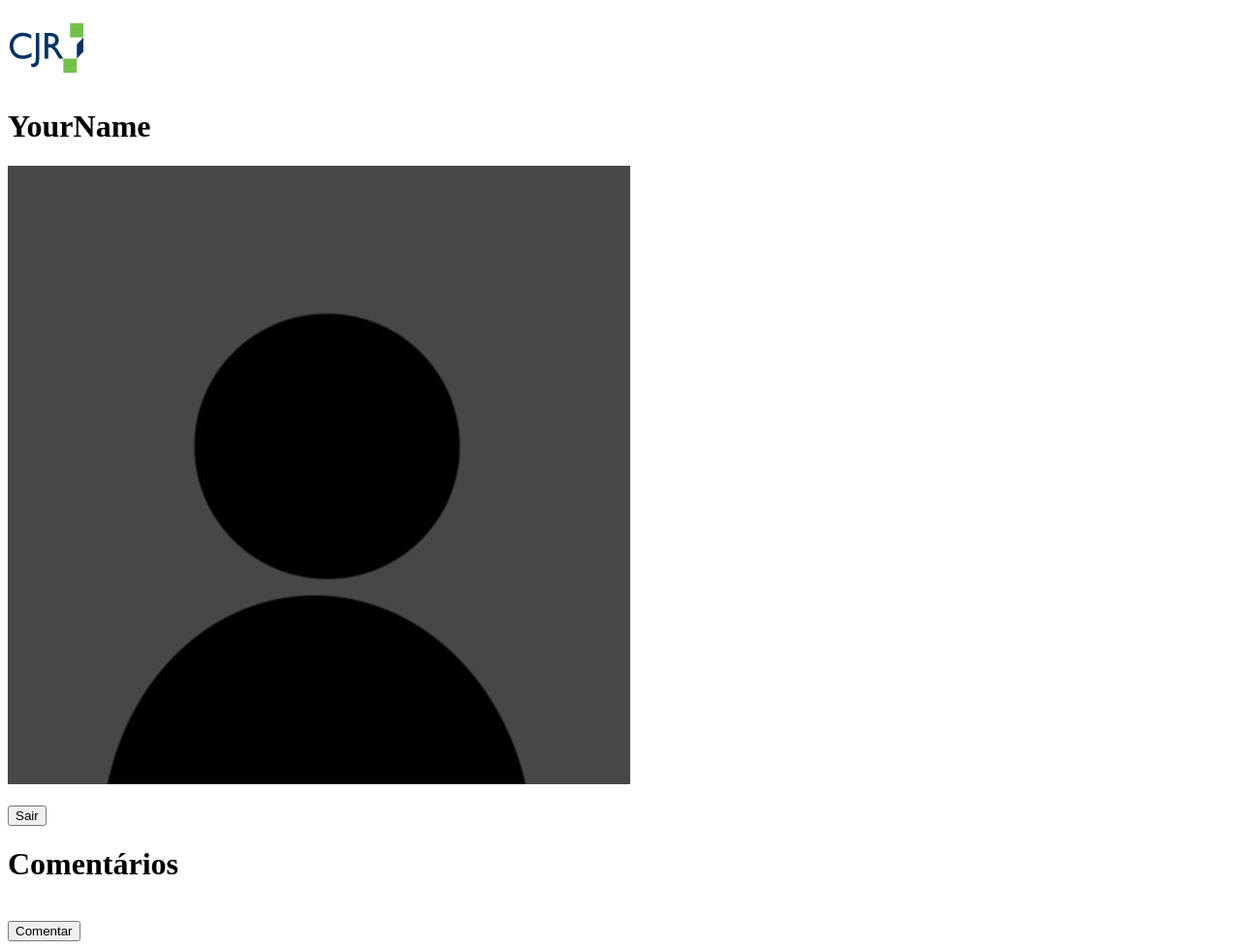
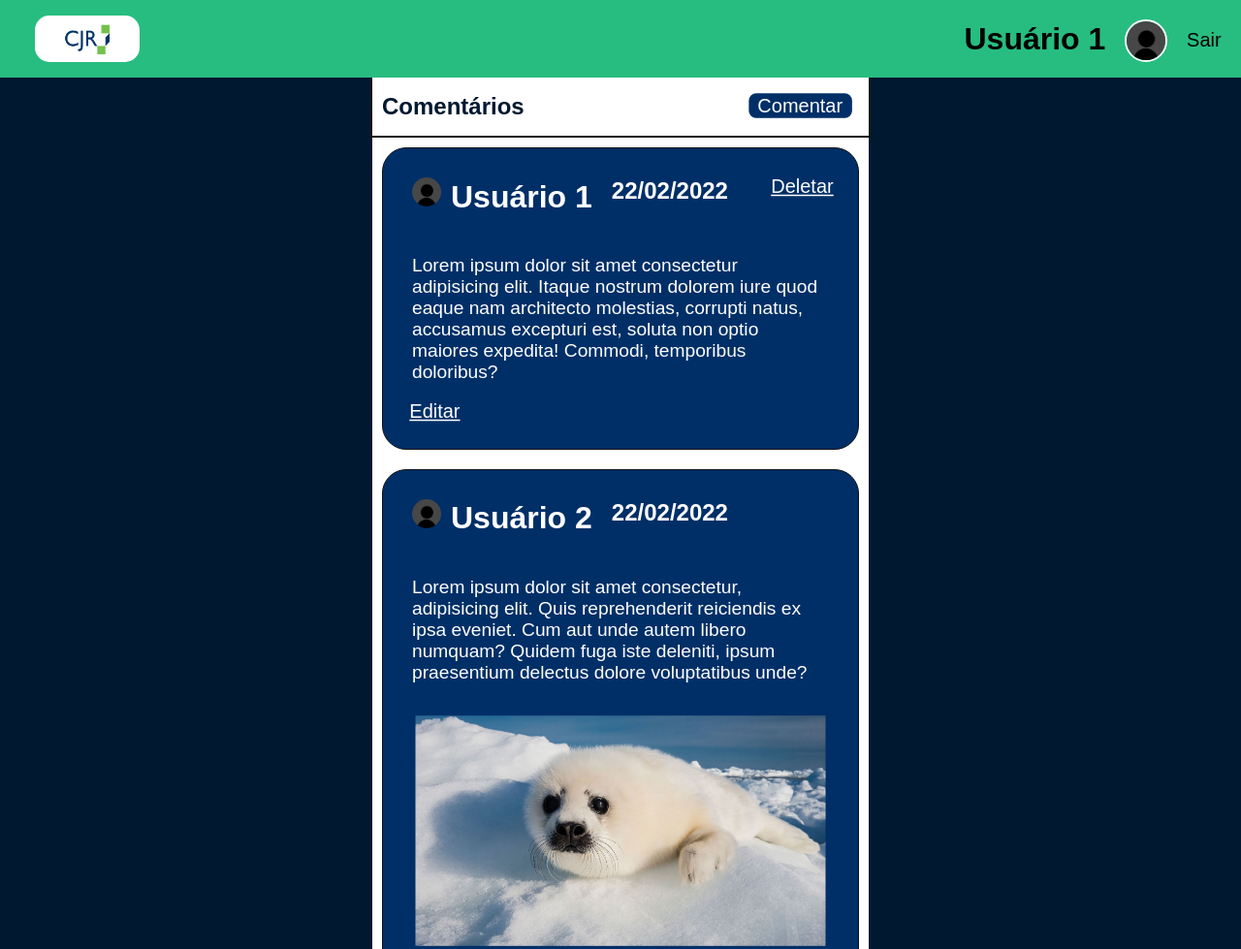
Before and after one commit to RafaelJBOne/grupo9_ProjTreinee_CJR, a plain HTML site: page TelasDeComentário/TelaComentarioLogada.html in a window 1280 px wide. Shown: the top 979 px of the page at 97% size. Drawn offline with Linux system fonts and the light colour scheme.

Commit message:
html + CSS das telas de comentário

```diff
--- a/TelasDeComentário/TelaComentarioLogada.html
+++ b/TelasDeComentário/TelaComentarioLogada.html
@@ -1,45 +1,64 @@
 <!DOCTYPE html>
-<html lang="en">
+<html lang="pt-br">
 <head>
     <meta charset="UTF-8">
     <meta name="viewport" content="width=device-width, initial-scale=1.0">
-    <title>telaComentarioLogada</title>
+    <title>TelaComentarioLogada</title>
+    <link rel="stylesheet" href="style2.css">
 </head>
 <body>
+    <header id="navbar">
         <div id="logo-cjr">
             <img src="logoCjr (2).png" alt="logo da cjr">
         </div>
-    <div id="Nome-do-usuário">
-        <h1>YourName</h1>
+        <div id="Right">
+            <h1>Usuário 1</h1>
+            <img src="pfp.jpg" id="pfp1">
+            <input type="submit" id="Sair" value="Sair">
         </div>
-    <div id="Foto-do-usuário">
-        <img src="pfp.jpg" alt="pfp do usuário">
-    </div>
-    <div id="Botão-de-sair">
-        <br><input type="submit" name="Sair" value="Sair">
-    </div>
+    </header>
+    <div id="Coluna-de-comentários">
         <div id="Comentários">
             <h1>Comentários</h1>
+            <div id="Comentar">
+                <input type="submit" id="Comment" value="Comentar">
             </div>
-    <div id="Botão-de-comentar">
-        <br><input type="submit" name="Comentar" value="Comentar">
         </div>
         <div id="Comentário-1">
+            <div id="TopComment">
+                <div id="UsernDate">
+                    <img src="pfp.jpg" id="pfp">
                     <h1>Usuário 1</h1>
                     <h2>22/02/2022</h2>
+                </div>
+                <div id="delete">
+                    <input type="submit" id="Delete" value="Deletar">
+                </div>
+            </div>
             <p>Lorem ipsum dolor sit amet consectetur adipisicing elit. Itaque nostrum dolorem iure quod eaque nam architecto molestias, corrupti natus, accusamus excepturi est, soluta non optio maiores expedita! Commodi, temporibus doloribus?</p>
+            <div id="Edit">
+                <input type="submit" id="Editar" value="Editar">
+            </div>
         </div>
         <div id="Comentário-2">
-        <h1>Usuário 2</h1>
+            <div id="UsernDate">
+                <img src="pfp.jpg" id="pfp">
+                <h1>Usuário 2 </h1>
                 <h2>22/02/2022</h2>
+            </div>
             <p>Lorem ipsum dolor sit amet consectetur, adipisicing elit. Quis reprehenderit reiciendis ex ipsa eveniet. Cum aut unde autem libero numquam? Quidem fuga iste deleniti, ipsum praesentium delectus dolore voluptatibus unde?</p>
-        <img src="Imagem comentario.png" alt="imagem do comentário">
+            <img id="foca" src="pup_seal.jpg" alt="imagem do comentário">
         </div>
         <div id="Comentário-3">
-        <h1>Usuário 1</h1>
+            <div id="UsernDate">
+                <img src="pfp.jpg" id="pfp">
+                <h1>Usuário 3</h1>
                 <h2>22/02/2022</h2>
+            </div>
             <p>Lorem ipsum dolor sit amet consectetur adipisicing elit. Reprehenderit sunt, mollitia a cum ea esse maxime veritatis quisquam amet nam magni, accusantium est quam quaerat. Eveniet ea eligendi aspernatur similique.</p>
         </div>
+    </div>
+
 
 </body>
 </html>
--- /dev/null
+++ b/TelasDeComentário/style1.css
@@ -0,0 +1,171 @@
+body {
+  background-color: #001830;
+  margin: 0;
+}
+
+#navbar {
+    background-color: #27BD80;
+    display: flex;
+    justify-content: space-between;
+    align-items: center;
+    width: 100%;
+}
+
+#botões {
+    display: flex;
+    justify-content: space-between;
+    padding-right: 20px;
+    margin-right: 10px;
+    padding-bottom: 10px;
+}
+
+#botão-de-criar-conta input {
+    background-color: transparent;
+    color: #001830;
+    border: transparent;
+    margin-right: 35px;
+    scale: 1.2;
+    font-weight: bold;
+    padding-top: 10px;
+    margin-bottom: 10px;
+  }
+
+  #botão-de-criar-conta input:hover {
+    transition: 0.25s;
+    transform: scale(1.25);
+  }
+
+#logo-cjr {
+    padding-left: 50px;
+    scale: 0.6;
+    background-color: white;
+    padding-right: 50px;
+    border-radius: 25px;
+    height: 80px;
+}
+
+#botão-de-entrar input {
+    background-color: #001830;
+    color: white;
+    scale: 1.5;
+    margin-right: 20px ;
+    height: 30px;
+    width: 50px;
+    border-radius: 25px;
+    border: transparent;
+}
+
+#botão-de-entrar input:hover {
+  transition: 0.25s;
+  transform: scale(1.25);
+}
+
+#Coluna-de-comentários {
+  display: flex;
+  flex-direction: column;
+  align-items: center;
+  justify-content: center;
+  margin: 0 auto;
+  background-color: white;
+  width: 40%;
+}
+
+#Comentários {
+  text-align: left;
+  border: 2px solid #121212;
+  border-top: transparent;
+  color:#001830;
+  font-size: 12px;
+  font-family: sans-serif;
+  width: 100%;
+}
+
+#Comentários h1 {
+  margin-left: 10px;
+}
+
+/*#Comentário-1,
+#Comentário-2,
+#Comentário-3 {
+  border: 2px solid #121212;
+  padding: 10px;
+  background-color: white;
+  font-family: sans-serif;
+}
+
+#Comentário-2 img {
+  max-width: 100%;
+  height: auto;
+}
+
+#UsernDate {
+  display: flex;
+  flex-direction: row;
+}
+
+#UsernDate h1 {
+  margin-right: 10px;
+}
+
+#UsernDate h2 {
+  margin-bottom: 10px;
+}
+
+*/
+
+#Comentário-1 h1, #Comentário-2 h1, #Comentário-3 h1{
+  margin-left: 10px;
+  font-family: sans-serif;
+}
+
+#Comentário-1 h2, #Comentário-2 h2, #Comentário-3 h2 {
+  margin-left: 20px;
+  font-family: sans-serif;
+}
+
+#UsernDate {
+  display: flex;
+  flex-direction: row;
+}
+
+#UsernDate img {
+  max-width: 30px;
+  max-height: 30px;
+  margin-left: 20px;
+  margin-top: 20px;
+  border-radius: 30px;
+}
+
+#Comentário-1 p, #Comentário-2 p, #Comentário-3 p {
+  margin: 20px;
+  font-family: sans-serif;
+  font-size: larger;
+}
+
+#Comentário-1, #Comentário-2, #Comentário-3 {
+  border: 1px solid #121212;
+}
+
+#foca {
+  align-self: center;
+  max-width: 100%;
+  width: 100%;
+  height: auto;
+  scale: 0.9;
+}
+
+#Comentário-1,
+#Comentário-2,
+#Comentário-3 {
+  border: 1px solid #121212;
+  padding: 10px;
+  background-color: #002F67;
+  color: white;
+  margin: 10px;
+  border-radius: 25px;
+
+}
+
+#pfp {
+  border: 2px white solid;
+}
--- /dev/null
+++ b/TelasDeComentário/style2.css
@@ -0,0 +1,256 @@
+body {
+    background-color: #001830;
+    margin: 0;
+  }
+
+  #navbar {
+      background-color: #27BD80;
+      display: flex;
+      justify-content: space-between;
+      align-items: center;
+      width: 100%;
+      max-height: 80px;
+  }
+
+  #botões {
+      display: flex;
+      justify-content: space-between;
+      padding-right: 20px;
+      margin-right: 10px;
+      padding-bottom: 10px;
+  }
+
+  #botão-de-criar-conta input {
+      background-color: transparent;
+      color: #001830;
+      border: transparent;
+      margin-right: 35px;
+      scale: 1.2;
+      font-weight: bold;
+      padding-top: 10px;
+      margin-bottom: 10px;
+    }
+
+    #botão-de-criar-conta input:hover {
+      transition: 0.25s;
+      transform: scale(1.25);
+    }
+
+  #logo-cjr {
+      padding-left: 50px;
+      scale: 0.6;
+      background-color: white;
+      padding-right: 50px;
+      border-radius: 25px;
+      height: 80px;
+  }
+
+  #botão-de-entrar input {
+      background-color: #001830;
+      color: white;
+      scale: 1.5;
+      margin-right: 20px ;
+      height: 30px;
+      width: 50px;
+      border-radius: 25px;
+      border: transparent;
+  }
+
+  #botão-de-entrar input:hover {
+    transition: 0.25s;
+    transform: scale(1.25);
+  }
+
+  #Coluna-de-comentários {
+    display: flex;
+    flex-direction: column;
+    align-items: center;
+    justify-content: center;
+    margin: 0 auto;
+    background-color: white;
+    width: 40%;
+  }
+
+  #Comentários {
+    text-align: left;
+    border: 2px solid #121212;
+    border-top: transparent;
+    color:#001830;
+    font-size: 12px;
+    font-family: sans-serif;
+    width: 100%;
+    display: flex;
+    justify-content: space-between;
+
+  }
+
+  #Comentar {
+    margin-right: 35px ;
+    margin-top: 25px;
+    scale: 1.5;
+  }
+
+  #Comment {
+    background-color: #002F67;
+    color: white;
+    border-radius: 5px;
+    border: none;
+  }
+
+  #Comment input:hover {
+    transition: 0.25s;
+    transform: scale(1.25);
+  }
+
+  #Comentários h1 {
+    margin-left: 10px;
+  }
+
+  /*#Comentário-1,
+  #Comentário-2,
+  #Comentário-3 {
+    border: 2px solid #121212;
+    padding: 10px;
+    background-color: white;
+    font-family: sans-serif;
+  }
+
+  #Comentário-2 img {
+    max-width: 100%;
+    height: auto;
+  }
+
+  #UsernDate {
+    display: flex;
+    flex-direction: row;
+  }
+
+  #UsernDate h1 {
+    margin-right: 10px;
+  }
+
+  #UsernDate h2 {
+    margin-bottom: 10px;
+  }
+
+  */
+
+  #Comentário-1 h1, #Comentário-2 h1, #Comentário-3 h1{
+    margin-left: 10px;
+    font-family: sans-serif;
+  }
+
+  #Comentário-1 h2, #Comentário-2 h2, #Comentário-3 h2 {
+    margin-left: 20px;
+    font-family: sans-serif;
+  }
+
+  #UsernDate {
+    display: flex;
+    flex-direction: row;
+  }
+
+  #UsernDate img {
+    max-width: 30px;
+    max-height: 30px;
+    margin-left: 20px;
+    margin-top: 20px;
+    border-radius: 30px;
+  }
+
+  #Comentário-1 p, #Comentário-2 p, #Comentário-3 p {
+    margin: 20px;
+    font-family: sans-serif;
+    font-size: larger;
+  }
+
+  #Comentário-1, #Comentário-2, #Comentário-3 {
+    border: 1px solid #121212;
+  }
+
+  #foca {
+    align-self: center;
+    max-width: 100%;
+    width: 100%;
+    height: auto;
+    scale: 0.9;
+  }
+
+  #Comentário-1,
+  #Comentário-2,
+  #Comentário-3 {
+    border: 1px solid #121212;
+    padding: 10px;
+    background-color: #002F67;
+    color: white;
+    margin: 10px;
+    border-radius: 25px;
+
+  }
+
+
+  #pfp1 {
+    max-width: 40px;
+    max-height: 40px;
+    margin-left: 20px;
+    margin-top: 20px;
+    border-radius: 30px;
+    border: 2px solid white;
+  }
+
+  #Right {
+    display: flex;
+    flex-direction: row;
+    max-height: 80px;
+    margin-right: 20px;
+    font-family: sans-serif;
+  }
+
+  #Sair {
+    height: 50px;
+    margin-top: 15px;
+    background: transparent;
+    border: none;
+    scale: 1.5;
+  }
+
+  #Sair input :hover {
+    transition: 0.25s;
+    transform: scale(20);
+
+  }
+
+  #pfp1 {
+    margin-right: 20px;
+  }
+
+  #TopComment {
+    display: flex;
+    justify-content: space-between;
+  }
+
+  #delete {
+    margin-right: 20px;
+    margin-top: 20px;
+  }
+
+  #Delete {
+    background-color: transparent;
+    border: none;
+    color: white;
+    scale: 1.5;
+    text-decoration: underline;
+  }
+
+  #Edit {
+    margin-left: 20px;
+    margin-bottom: 20px;
+  }
+
+  #Editar {
+    background-color: transparent;
+    border: none;
+    color: white;
+    scale: 1.5;
+    text-decoration: underline;
+  }
```
Also changed, not shown: TelasDeComentário/TelaComentarioDeslogada.html (+21 -4 lines), TelasDeComentário/pup_seal.jpg (added). Lines whose indentation alone changed are shown as unchanged.
